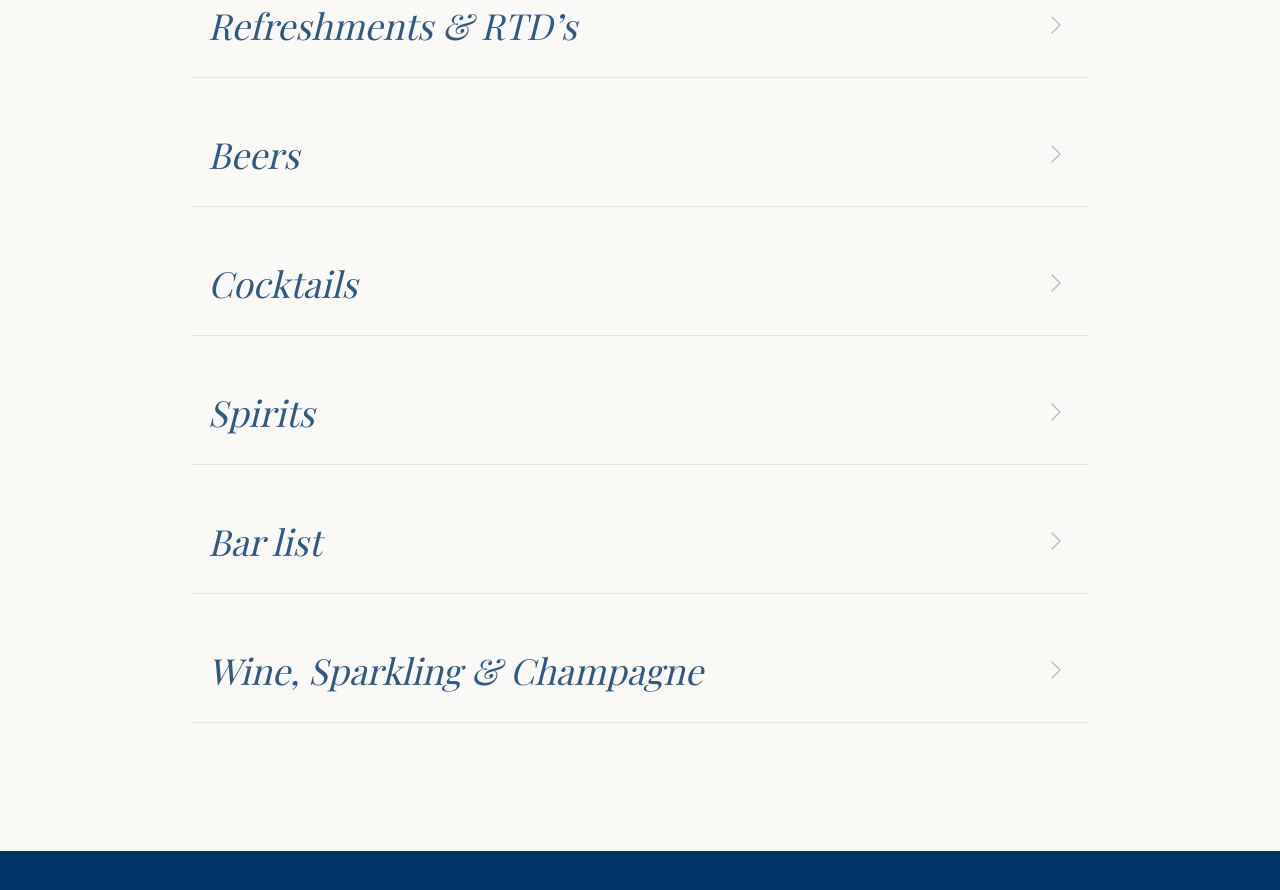
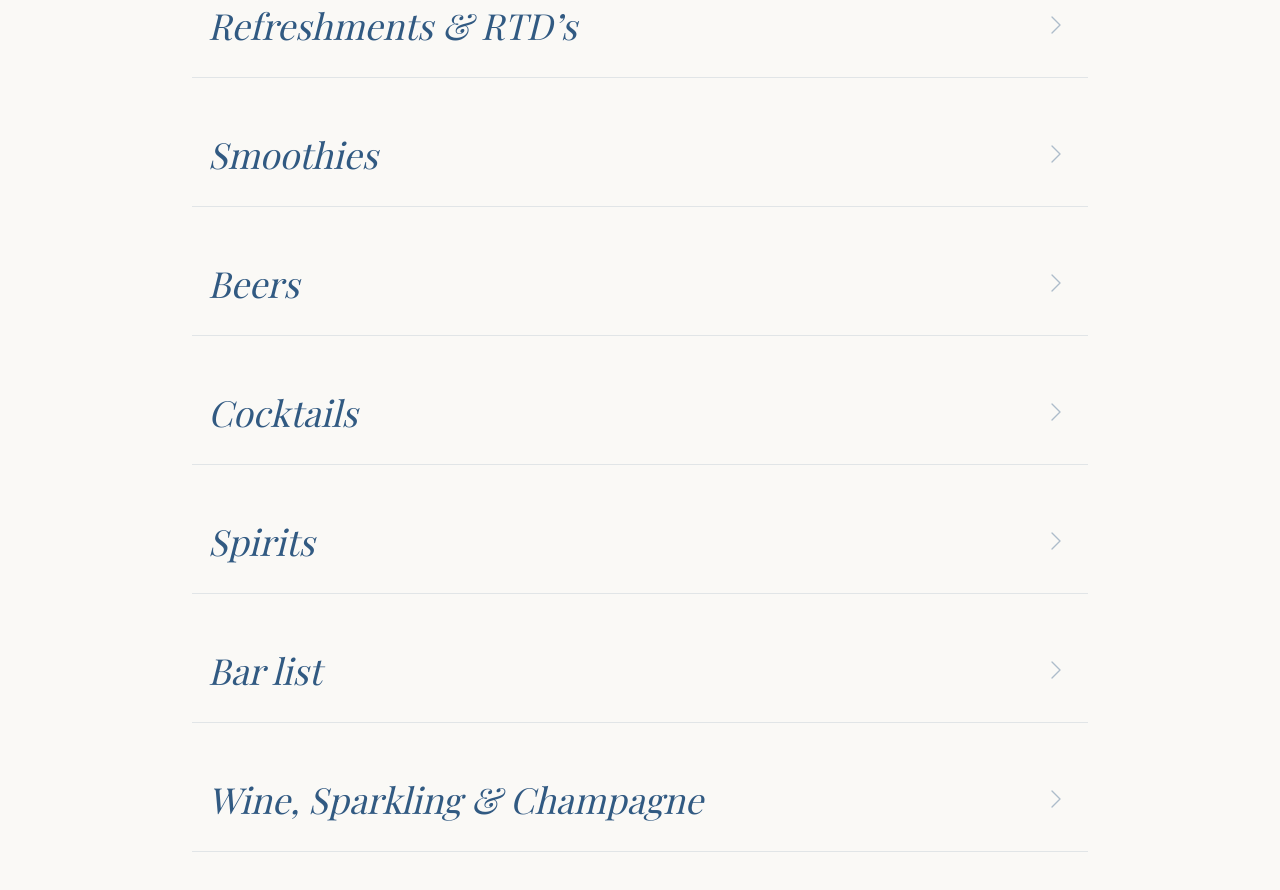
Before and after one commit to alexislitos-lab/AGONA-BEACH-BAR, a React (Vite) app: page / in a window 1280 px wide. Shown: the part 2600-3490 px from the top of the page. Built offline with nearby package versions, Linux system fonts and the light colour scheme; a web font is replaced by a local one.

Commit message:
feat(menu): add smoothies category to menu
Include six new smoothie options and update the menu display logic to incorporate the new section.

```diff
--- a/src/App.tsx
+++ b/src/App.tsx
@@ -6,7 +6,7 @@
 import React, { useEffect, useState, useRef } from 'react';
 import Lenis from 'lenis';
 import { motion, useScroll, useTransform, useSpring, AnimatePresence } from 'motion/react';
-import { Menu, X, Facebook, Instagram, MapPin, Phone, Mail, ArrowRight, ChevronRight, Users, Leaf } from 'lucide-react';
+import { Menu, X, Facebook, Instagram, MapPin, Phone, Mail, ArrowRight, ChevronRight, Users, Leaf, Milk } from 'lucide-react';
 
 const Navbar = () => {
   const [isScrolled, setIsScrolled] = useState(false);
@@ -543,6 +543,22 @@ const MenuSection = () => {
           ]
         }
       ]
+    },
+    {
+      name: "Smoothies",
+      sections: [
+        {
+          title: "Smoothies",
+          items: [
+            { name: "Wild forest", price: "7.00", description: "Φράουλα, Βατόμουρο, Μούρο, Φραγκοστάφυλο, Κεράσι", isMilk: true },
+            { name: "Pink paradise", price: "7.00", description: "Φράουλα, Ροδάκινο, Μάνγκο", isMilk: true },
+            { name: "Yellow sunrise", price: "7.00", description: "Μάνγκο, Ροδάκινο, Ανανάς", isMilk: true },
+            { name: "Tropical mix", price: "7.00", description: "Ανανάς, Παπάγια, Μάνγκο", isMilk: true },
+            { name: "Red passion", price: "7.00", description: "Φράουλα, Βατόμουρο, Μάνγκο", isMilk: true },
+            { name: "Dream cream", price: "7.00", description: "Καρύδα, Ανανάς, Μπανάνα", isMilk: true }
+          ]
+        }
+      ]
     }
   ];
 
@@ -554,6 +570,7 @@ const MenuSection = () => {
     menuCategories[0],
     menuCategories[1],
     menuCategories[2],
+    menuCategories[13],
     menuCategories[3],
     menuCategories[4],
     menuCategories[5],
@@ -688,6 +705,11 @@ const MenuSection = () => {
                                           <span>Vegetarian</span>
                                         </span>
                                       )}
+                                      {item.isMilk && (
+                                        <span className="inline-flex items-center justify-center text-[9px] font-bold text-sky-800 bg-sky-100/40 border border-sky-200/50 p-1 rounded-full" title="Εμπεριέχει Γάλα / Contains Milk">
+                                          <Milk size={10} className="text-sky-800" />
+                                        </span>
+                                      )}
                                     </h4>
                                     <div className="flex-grow mx-4 border-b border-ocean/5 border-dotted"></div>
                                     <span className="text-sm font-light opacity-60 italic whitespace-nowrap">€{item.price}</span>
@@ -700,6 +722,14 @@ const MenuSection = () => {
                             </div>
                           </div>
                         ))}
+                        {category.name === "Smoothies" && (
+                          <div className="pt-4 border-t border-ocean/5 flex items-center justify-center sm:justify-start gap-2 text-[10px] font-medium text-ocean/60 uppercase tracking-widest">
+                            <span className="inline-flex items-center justify-center text-[9px] font-bold text-sky-800 bg-sky-100/40 border border-sky-200/50 p-1 rounded-full">
+                              <Milk size={11} className="text-sky-800" />
+                            </span>
+                            <span>Εμπεριέχει Γάλα / Contains Milk</span>
+                          </div>
+                        )}
                       </div>
                     </motion.div>
                   )}
```
